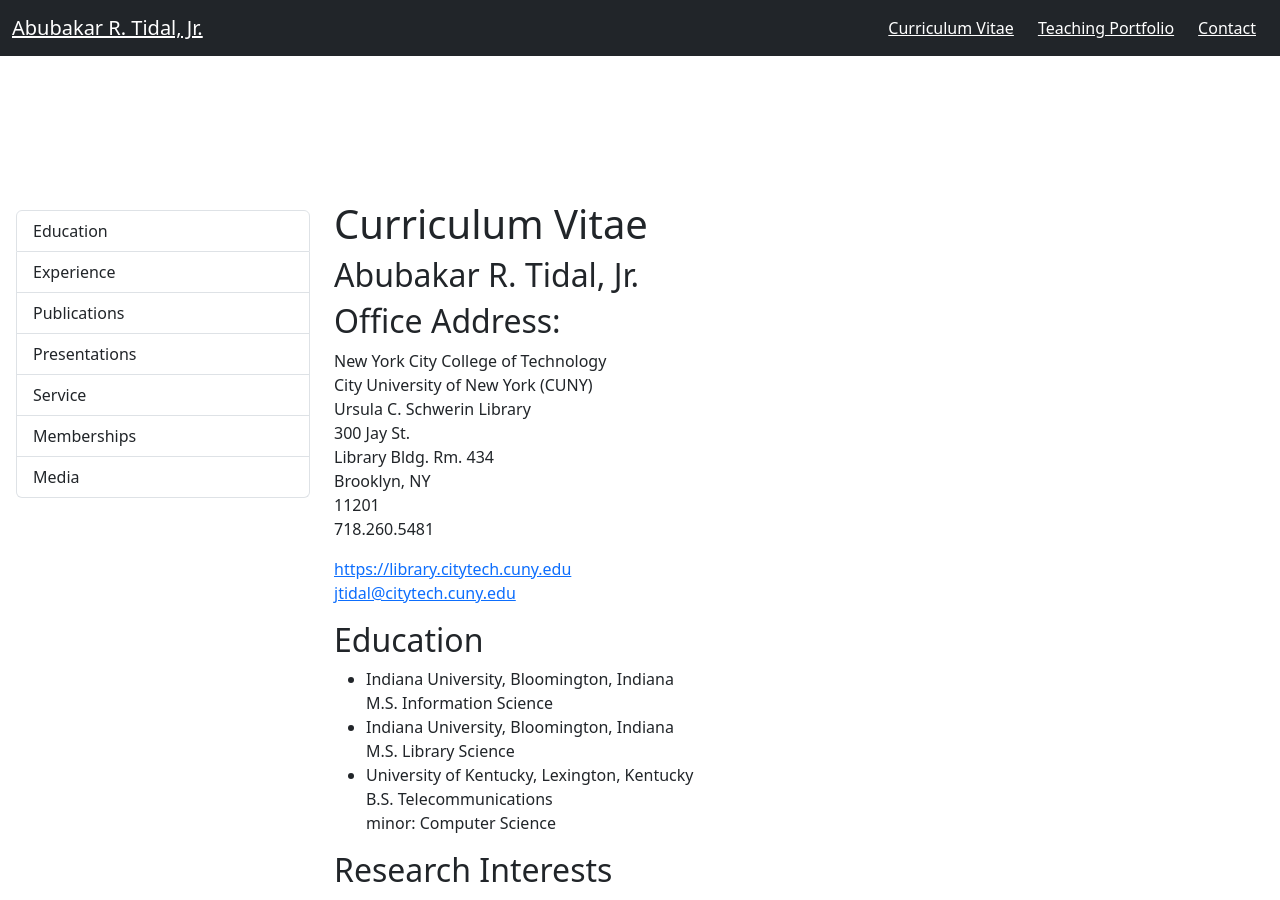
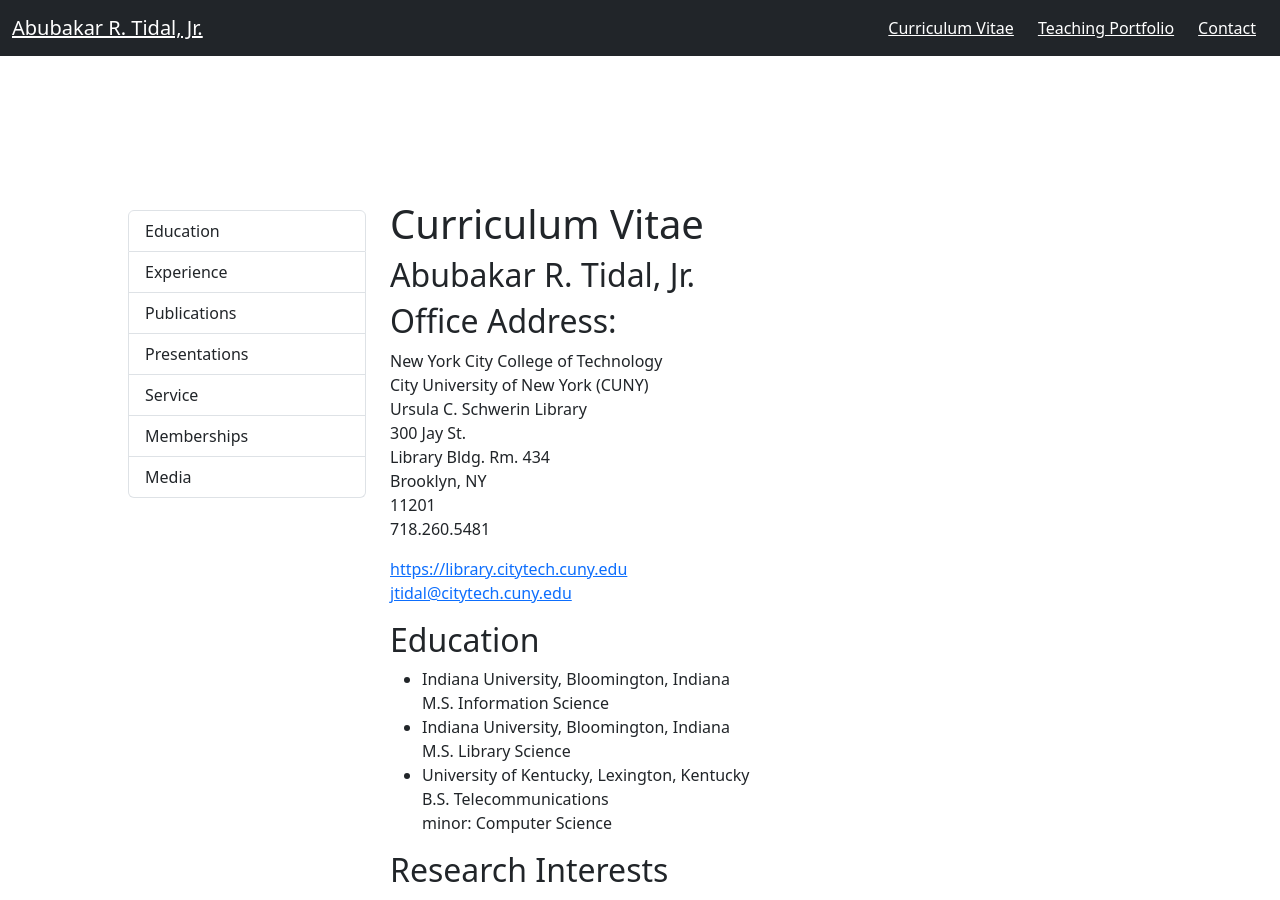
Before and after one commit to KentuckyFriedTofu/KentuckyFriedTofu.github.io, a Jekyll site: the page built from cv.html, in a window 1280 px wide and 900 px high. Built offline with Jekyll 4.4.1, drawn with Linux system fonts in a browser that asks for light colours.

Commit message:
Update cv.html

```diff
--- a/cv.html
+++ b/cv.html
@@ -2,7 +2,7 @@
 layout: page
 title: Abubakar R. Tidal, Jr. - Curriculum Vitae
 ---
-<div class="row" style="padding-top:100px;">
+<div class="row" style="margin:100px;">
   <div class="col-sm-12 col-md-3 col-lg-3" style="padding-top:10px;">
     <div id="in-pageNav" class="list-group sticky-top">
       <a class="list-group-item list-group-item-action" href="#edu">Education</a>
```
